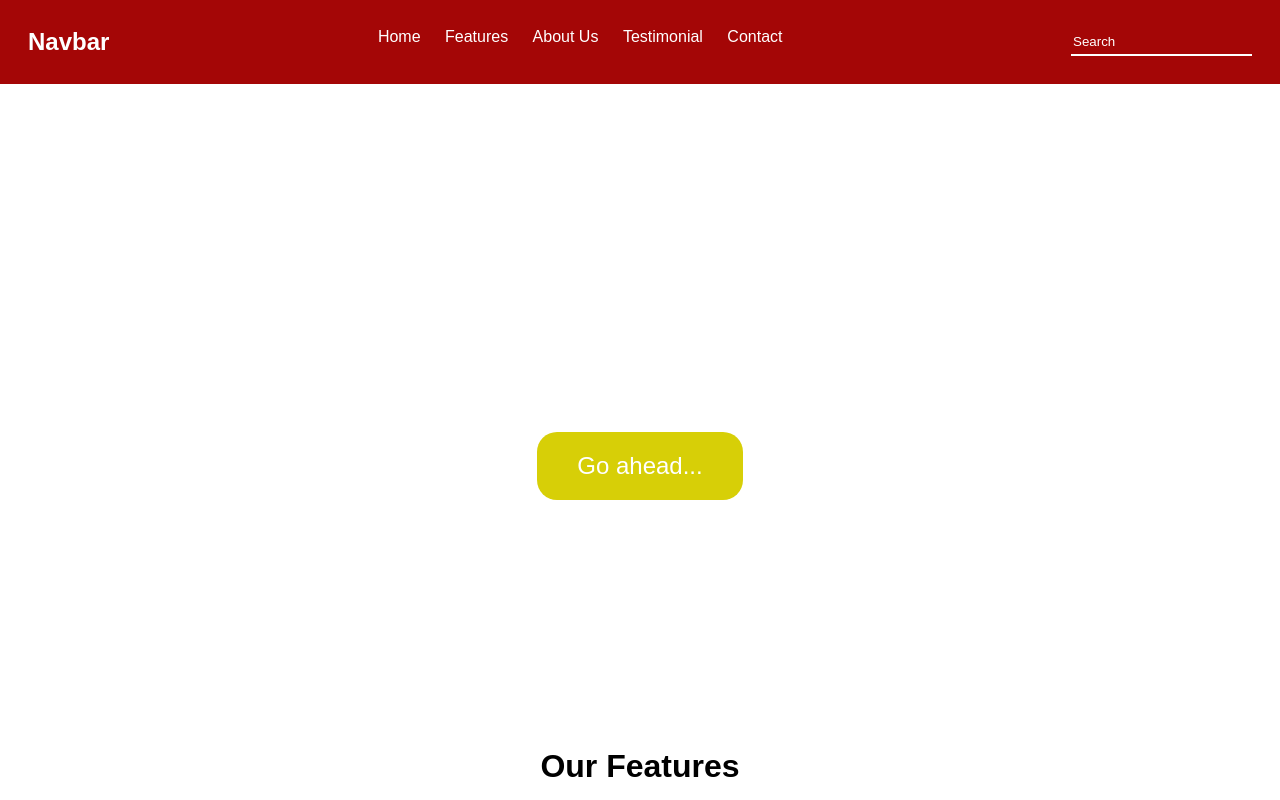
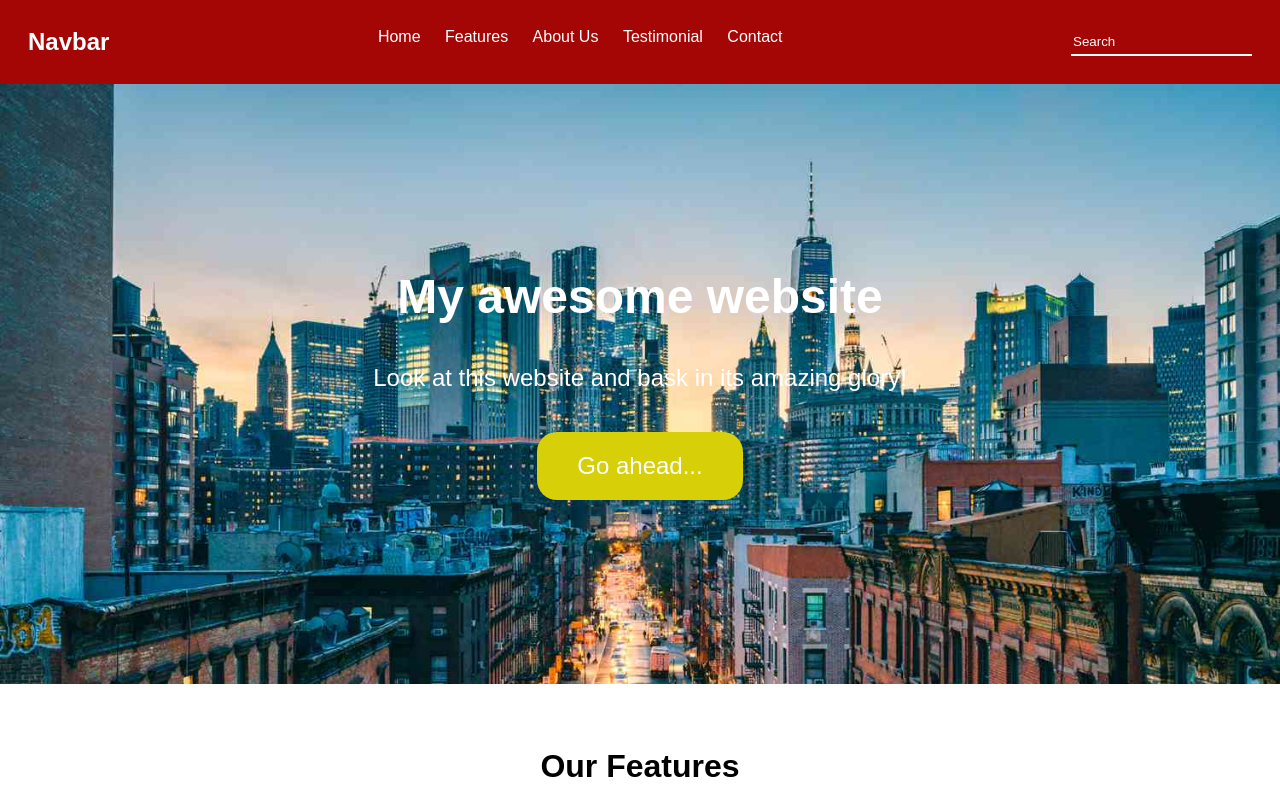
Before and after one commit to Oluwatoyin50/my-website, a plain HTML site: page index.html in a window 1280 px wide. Shown: the top 800 px of the page. Drawn offline with Linux system fonts and the light colour scheme.

Commit message:
Update style.css

```diff
--- a/style.css
+++ b/style.css
@@ -67,7 +67,7 @@ input[type=search]::placeholder{
 
 #hero{
     /* background-color: blue; */
-    background-image: url(/PRACTICE/new-york-city.jpg);
+    background-image: url(new-york-city.jpg);
     background-repeat: no-repeat;
     background-size: cover;
     height: 600px;
```
